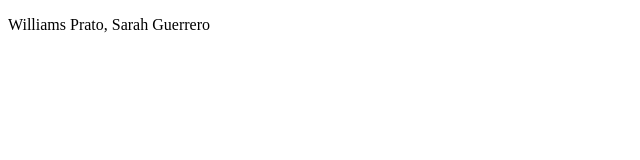
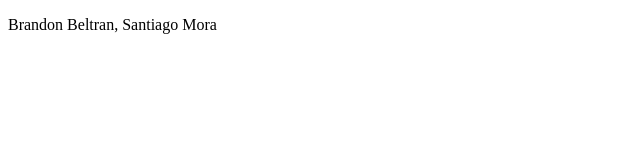
Before and after one commit to JonnathanVrussi/miprimerrepositorio4a, a plain HTML site: page index.html in a window 1280 px wide. Shown: the full height of the page, 0-640 px from the left. Drawn offline with Linux system fonts and the light colour scheme.

Commit message:
Update index.html

```diff
--- a/index.html
+++ b/index.html
@@ -6,6 +6,6 @@
     <title>Document</title>
 </head>
 <body>
-    <p>Williams Prato, Sarah Guerrero</p>
+    <p>Brandon Beltran, Santiago Mora</p>
 </body>
 </html>
```
